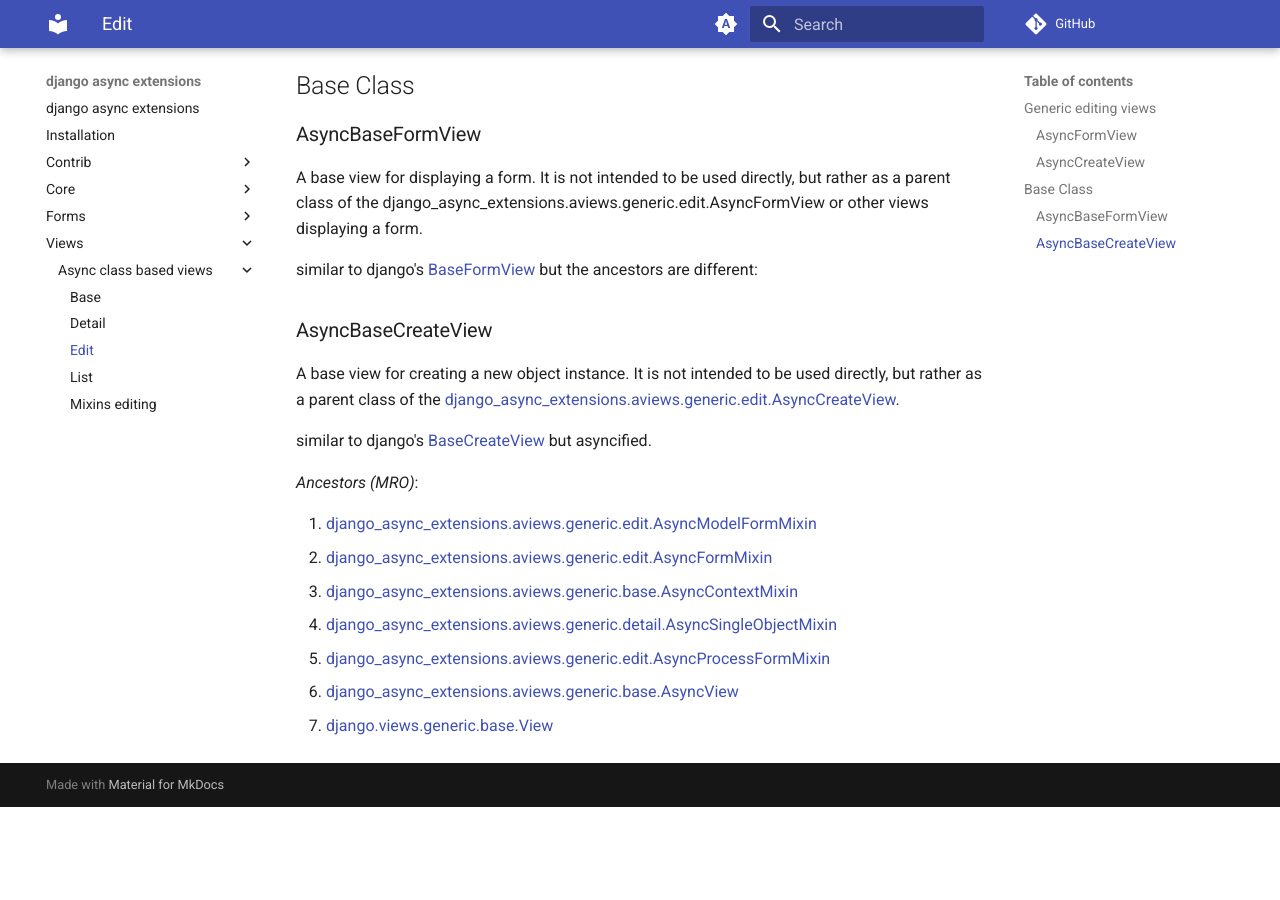
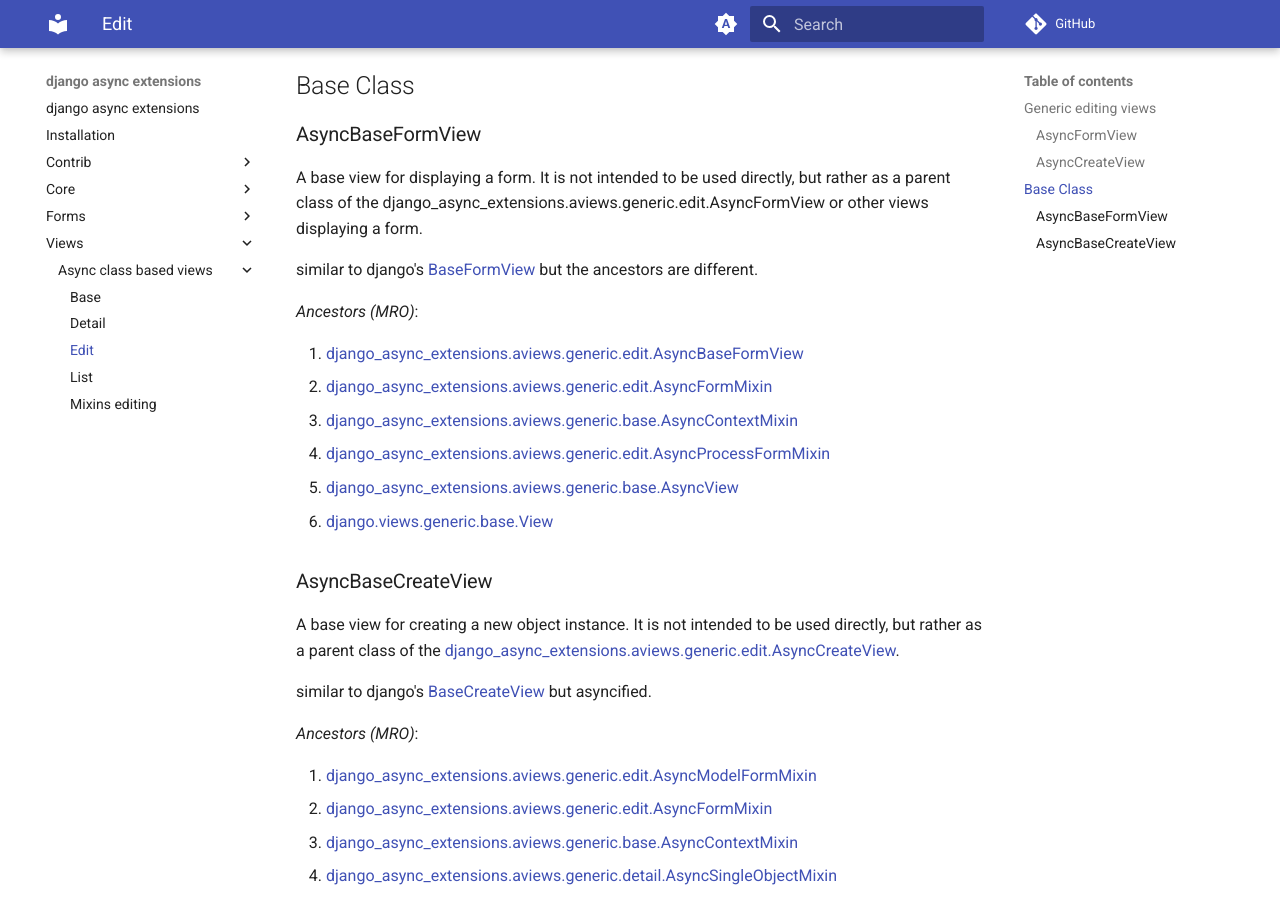
Before and after one commit to django-utils/django-async-extensions, an MkDocs documentation site: the page built from docs/views/async-class-based-views/edit.md, in a window 1280 px wide and 900 px high, scrolled down 2942 px. Built offline with MkDocs 1.6.1 and Material for MkDocs 9.7.7, drawn with Linux system fonts in a browser that asks for light colours; comment, search, counter and statistics services are not loaded; before the commit the page ends 3749 px from its top, so only the background shows below that.

Commit message:
added the MRO of `AsyncBaseFormView`

```diff
--- a/docs/views/async-class-based-views/edit.md
+++ b/docs/views/async-class-based-views/edit.md
@@ -137,7 +137,18 @@ A base view for displaying a form. It is not intended to be used directly,
 but rather as a parent class of the django_async_extensions.aviews.generic.edit.AsyncFormView or other views displaying a form.
 
 similar to django's [BaseFormView](https://docs.djangoproject.com/en/5.1/ref/class-based-views/generic-editing/#django.views.generic.edit.BaseFormView)
-but the ancestors are different:
+but the ancestors are different.
+
+*Ancestors (MRO)*:
+
+1. [django_async_extensions.aviews.generic.edit.AsyncBaseFormView](edit.md#asyncbaseformview)
+2. [django_async_extensions.aviews.generic.edit.AsyncFormMixin](mixins-editing.md#asyncformmixin)
+3. [django_async_extensions.aviews.generic.base.AsyncContextMixin](base.md#asynccontextmixin)
+4. [django_async_extensions.aviews.generic.edit.AsyncProcessFormMixin](mixins-editing.md#asyncprocessformview)
+5. [django_async_extensions.aviews.generic.base.AsyncView](base.md#asyncview)
+6. [django.views.generic.base.View](https://docs.djangoproject.com/en/5.1/ref/class-based-views/base/#django.views.generic.base.View)
+
+
 ### AsyncBaseCreateView
 A base view for creating a new object instance. It is not intended to be used directly, but rather as a parent class of the [django_async_extensions.aviews.generic.edit.AsyncCreateView](edit.md#asynccreateview).
 
```
